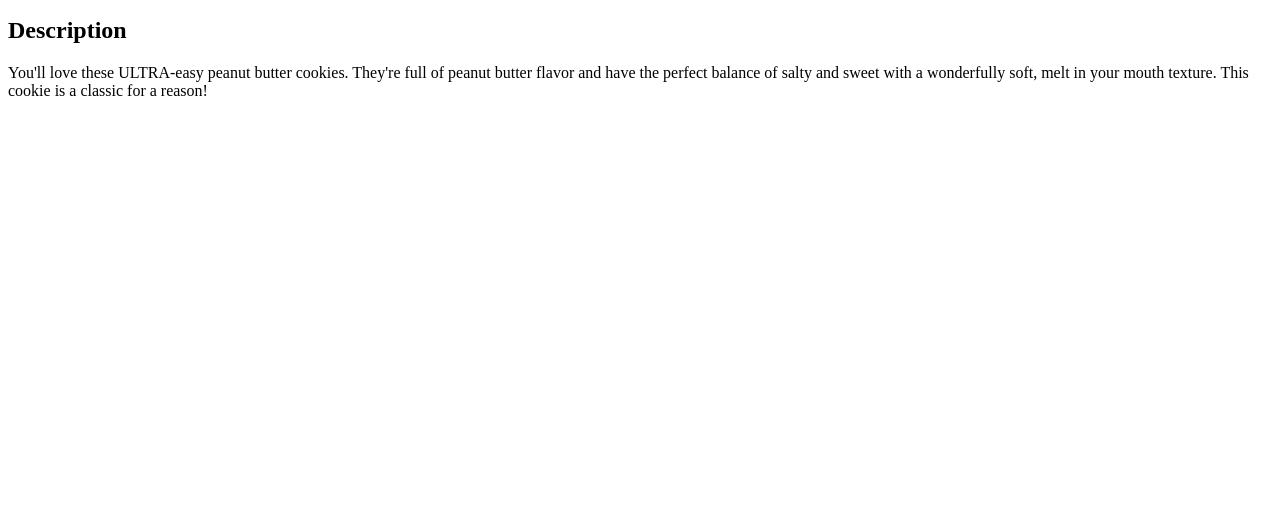
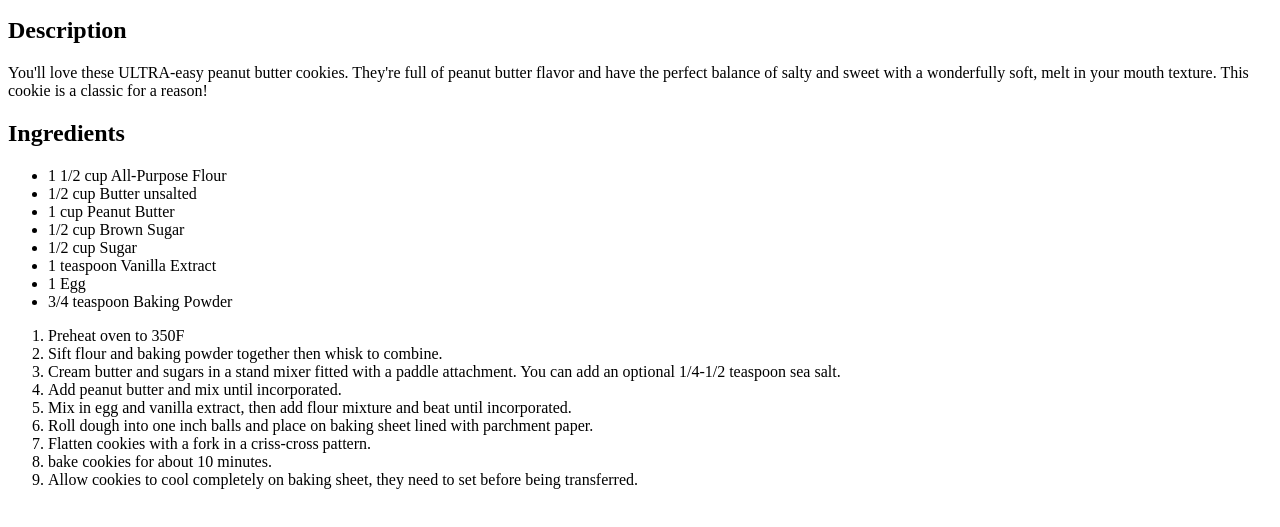
Before and after one commit to NoCity24/odin-recipes, a plain HTML site: page recipes/pbcookies.html in a window 1280 px wide. Shown: the part 101-628 px from the top of the page. Drawn offline with Linux system fonts and the light colour scheme.

Commit message:
finished peanut buter cookies recipe page with the instructions

```diff
--- a/recipes/pbcookies.html
+++ b/recipes/pbcookies.html
@@ -11,6 +11,28 @@
     <img src="../photos/pbcookies.jpg" alt="Photo of peanut butter cookies">
     <h2>Description</h2>
     <p>You'll love these ULTRA-easy peanut butter cookies. They're full of peanut butter flavor and have the perfect balance of salty and sweet with a wonderfully soft, melt in your mouth texture. This cookie is a classic for a reason!</p>
+    <h2>Ingredients</h2>
+    <ul>
+        <li>1 1/2 cup All-Purpose Flour</li>
+        <li>1/2 cup Butter unsalted</li>
+        <li>1 cup Peanut Butter</li>
+        <li>1/2 cup Brown Sugar</li>
+        <li>1/2 cup Sugar</li>
+        <li>1 teaspoon Vanilla Extract</li>
+        <li>1 Egg</li>
+        <li>3/4 teaspoon Baking Powder</li>
+    </ul>
+    <ol>
+        <li>Preheat oven to 350F</li>
+        <li>Sift flour and baking powder together then whisk to combine.</li>
+        <li>Cream butter and sugars in a stand mixer fitted with a paddle attachment. You can add an optional 1/4-1/2 teaspoon sea salt.</li>
+        <li>Add peanut butter and mix until incorporated.</li>
+        <li>Mix in egg and vanilla extract, then add flour mixture and beat until incorporated.</li>
+        <li>Roll dough into one inch balls and place on baking sheet lined with parchment paper.</li>
+        <li>Flatten cookies with a fork in a criss-cross pattern.</li>
+        <li>bake cookies for about 10 minutes.</li>
+        <li>Allow cookies to cool completely on baking sheet, they need to set before being transferred.</li>
+    </ol>
 
 </body>
 </html>
```
